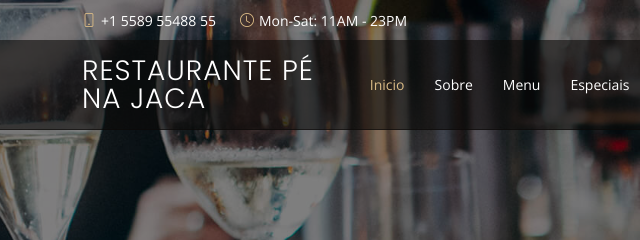
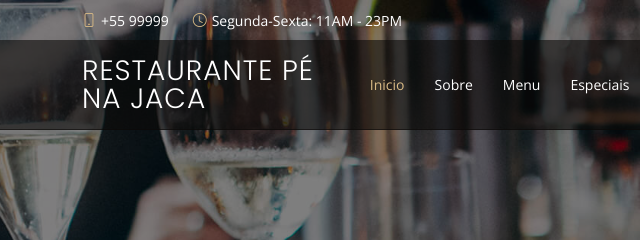
Before and after one commit to CaioAzvdo/Restaurante-Pe-Na-Jaca, a plain HTML site: page index.html in a window 1280 px wide. Shown: the top 240 px of the page, 0-640 px from the left. Drawn offline with nearby package versions, Linux system fonts and the light colour scheme; a web font is replaced by a local one.

Commit message:
Atualizado o numero e horário de funcionamento do restaurante

```diff
--- a/index.html
+++ b/index.html
@@ -44,8 +44,8 @@
     <div class="container d-flex justify-content-center justify-content-md-between">
 
       <div class="contact-info d-flex align-items-center">
-        <i class="bi bi-phone d-flex align-items-center"><span>+1 5589 55488 55</span></i>
-        <i class="bi bi-clock d-flex align-items-center ms-4"><span> Mon-Sat: 11AM - 23PM</span></i>
+        <i class="bi bi-phone d-flex align-items-center"><span>+55 99999</span></i>
+        <i class="bi bi-clock d-flex align-items-center ms-4"><span> Segunda-Sexta: 11AM - 23PM</span></i>
       </div>
 
       <div class="languages d-none d-md-flex align-items-center">
```
